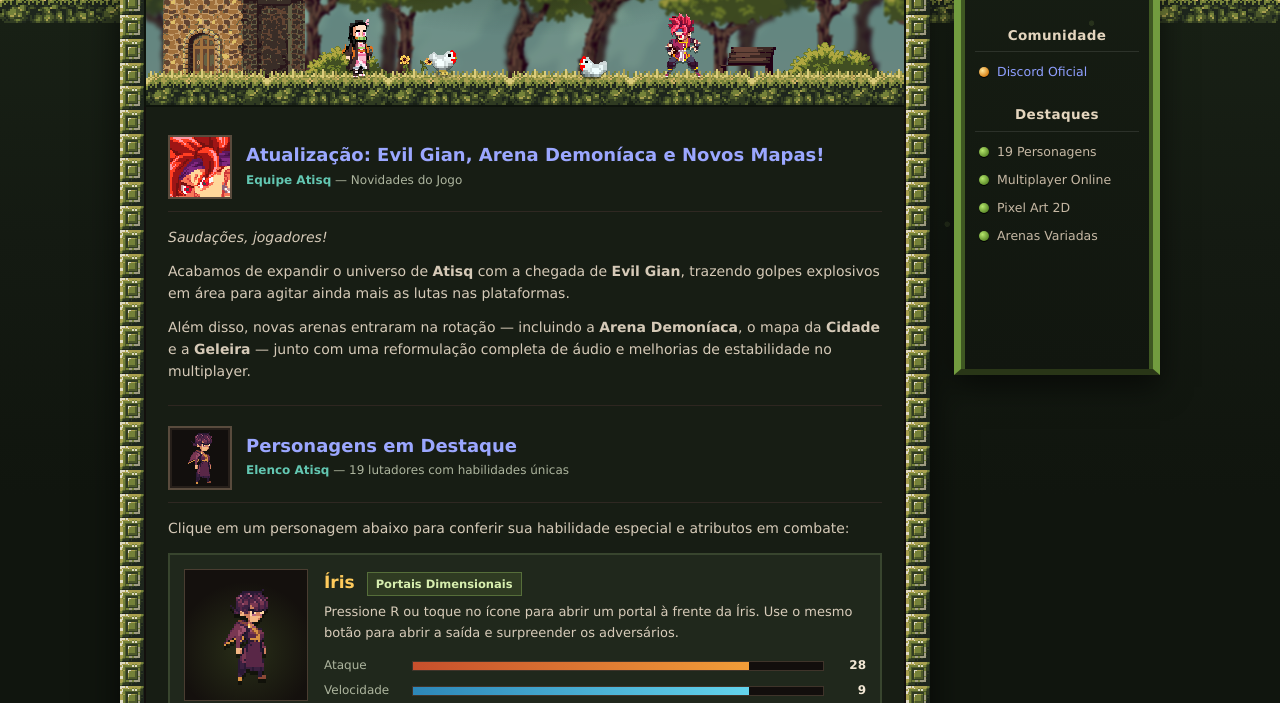
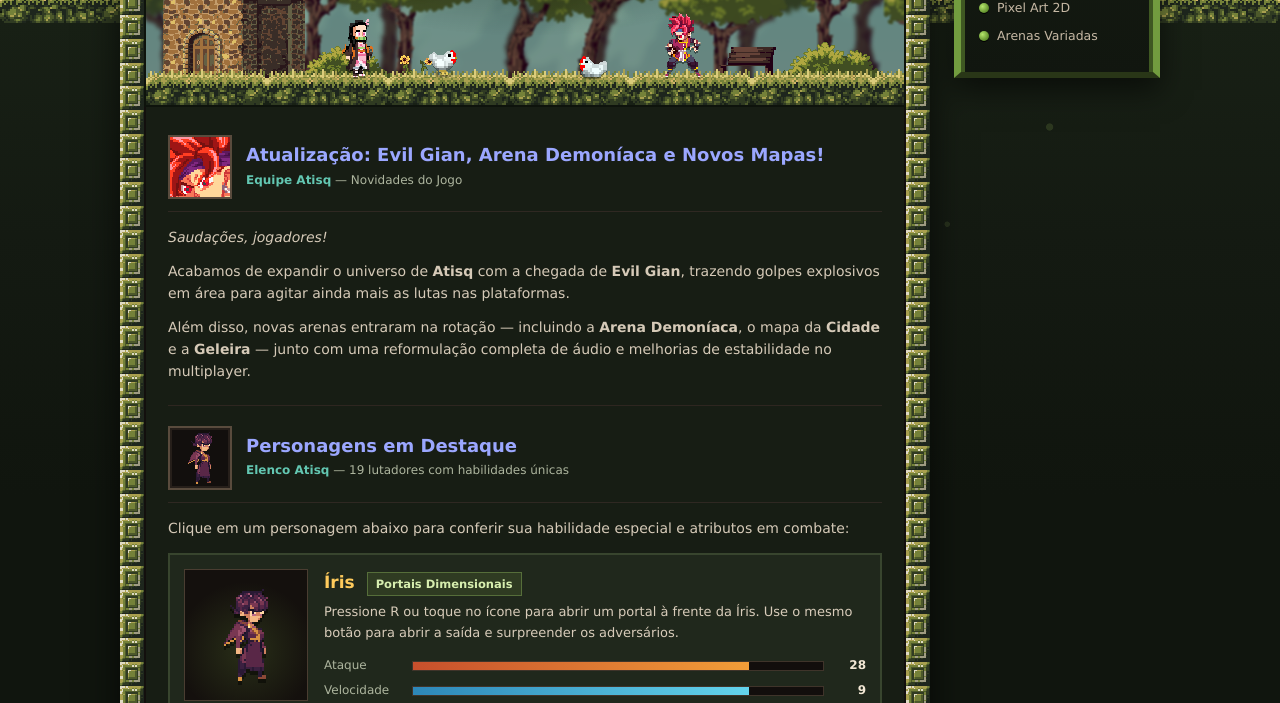
Before and after one commit to NKKFu/atisq-site, a plain HTML site: page index.html in a window 1280 px wide. Shown: the part 445-1148 px from the top of the page. Drawn offline with Linux system fonts and the light colour scheme.

Commit message:
Remove top gap inside sidebar pillar

```diff
--- a/style.css
+++ b/style.css
@@ -950,8 +950,7 @@ button:focus-visible {
 }
 
 .pillar-body {
-  padding: 220px 14px 28px;
-  min-height: 760px;
+  padding: 20px 14px 26px;
 }
 
 .side-heading {
```
